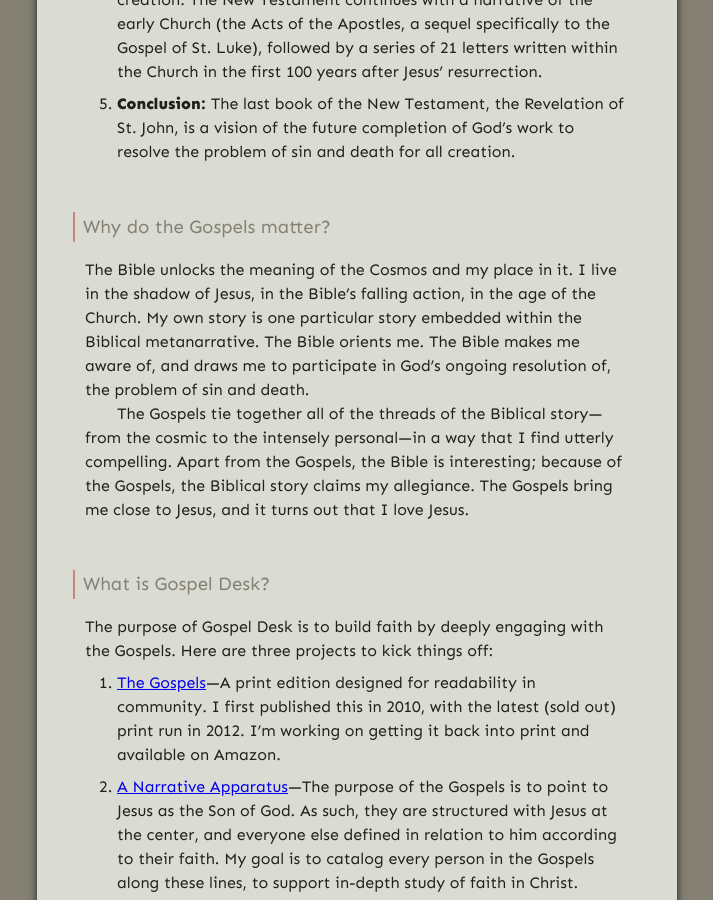
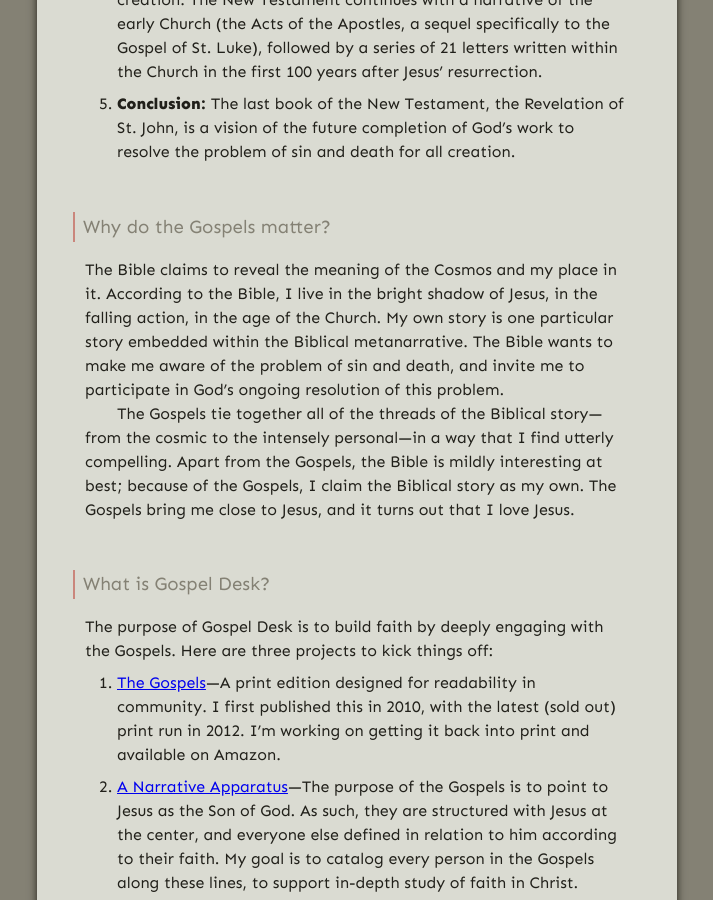
Before and after one commit to gospel-desk/www.logstown.com, a Jekyll site: the page built from _posts/2020-03-14-introducing-gospel-desk.md, in a window 1280 px wide and 900 px high, scrolled down 1859 px. Shown: the whole window, without its empty margins (283-996 px from the left). Built offline with Jekyll 4.4.1, drawn with Linux system fonts in a browser that asks for light colours.

Commit message:
Rework "Why?" section of first update

```diff
--- a/_posts/2020-03-14-introducing-gospel-desk.md
+++ b/_posts/2020-03-14-introducing-gospel-desk.md
@@ -73,17 +73,18 @@
 
 #### Why do the Gospels matter?
 
-The Bible unlocks the meaning of the Cosmos and my place in it. I live in the
-shadow of Jesus, in the Bible's falling action, in the age of the Church. My
-own story is one particular story embedded within the Biblical metanarrative.
-The Bible orients me. The Bible makes me aware of, and draws me to participate
-in God's ongoing resolution of, the problem of sin and death.
+The Bible claims to reveal the meaning of the Cosmos and my place in it.
+According to the Bible, I live in the bright shadow of Jesus, in the falling
+action, in the age of the Church. My own story is one particular story embedded
+within the Biblical metanarrative. The Bible wants to make me aware of the
+problem of sin and death, and invite me to participate in God's ongoing
+resolution of this problem.
 
 The Gospels tie together all of the threads of the Biblical story—from the
 cosmic to the intensely personal—in a way that I find utterly compelling. Apart
-from the Gospels, the Bible is interesting; because of the Gospels, the
-Biblical story claims my allegiance. The Gospels bring me close to Jesus, and
-it turns out that I love Jesus.
+from the Gospels, the Bible is mildly interesting at best; because of the
+Gospels, I claim the Biblical story as my own. The Gospels bring me close to
+Jesus, and it turns out that I love Jesus.
 
 
 #### What is Gospel Desk?
```
